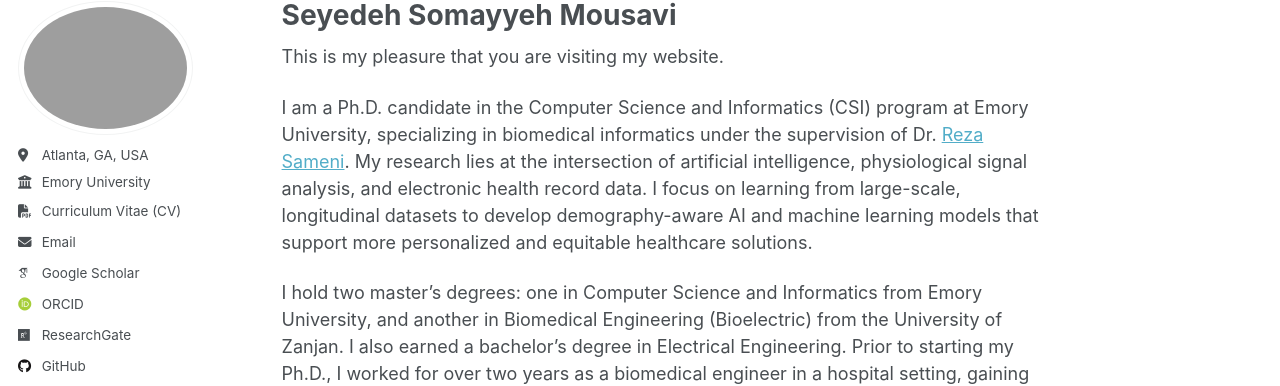
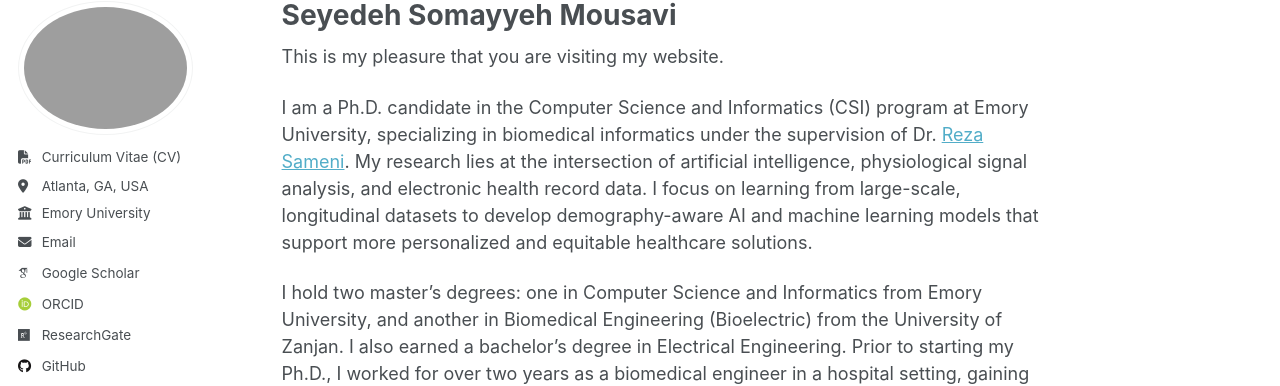
Before and after one commit to Somayyehmousavi/somayyehmousavi.github.io, a Jekyll site: the page built from _pages/about.md, in a window 1280 px wide. Shown: the part 98-484 px from the top of the page. Built offline with Jekyll 4.4.1, drawn with Linux system fonts in a browser that asks for light colours; some web fonts are replaced.

Commit message:
Update author-profile.html

```diff
--- a/_includes/author-profile.html
+++ b/_includes/author-profile.html
@@ -24,18 +24,18 @@
     <button class="btn btn--inverse">Follow</button>
     <ul class="author__urls social-icons">
       <!-- Font Awesome icons / Biographic information  -->
-      {% if author.location %}
-        <li class="author__desktop"><i class="fas fa-fw fa-location-dot icon-pad-right" aria-hidden="true"></i>{{ author.location }}</li>
-      {% endif %}
-      {% if author.employer %}
-        <li class="author__desktop"><i class="fas fa-fw fa-building-columns icon-pad-right" aria-hidden="true"></i>{{ author.employer }}</li>
-      {% endif %}
       {% if author.uri %}
           <li>
             <a href="{{ author.uri }}">
               <i class="fas fa-fw fa-file-pdf icon-pad-right" aria-hidden="true"></i>Curriculum Vitae (CV)
             </a>
           </li>
+      {% endif %}
+      {% if author.location %}
+        <li class="author__desktop"><i class="fas fa-fw fa-location-dot icon-pad-right" aria-hidden="true"></i>{{ author.location }}</li>
+      {% endif %}
+      {% if author.employer %}
+        <li class="author__desktop"><i class="fas fa-fw fa-building-columns icon-pad-right" aria-hidden="true"></i>{{ author.employer }}</li>
       {% endif %}
       {% if author.email %}
         <li><a href="mailto:{{ author.email }}"><i class="fas fa-fw fa-envelope icon-pad-right" aria-hidden="true"></i>{{ site.data.ui-text[site.locale].email_label | default: "Email" }}</a></li>
```
